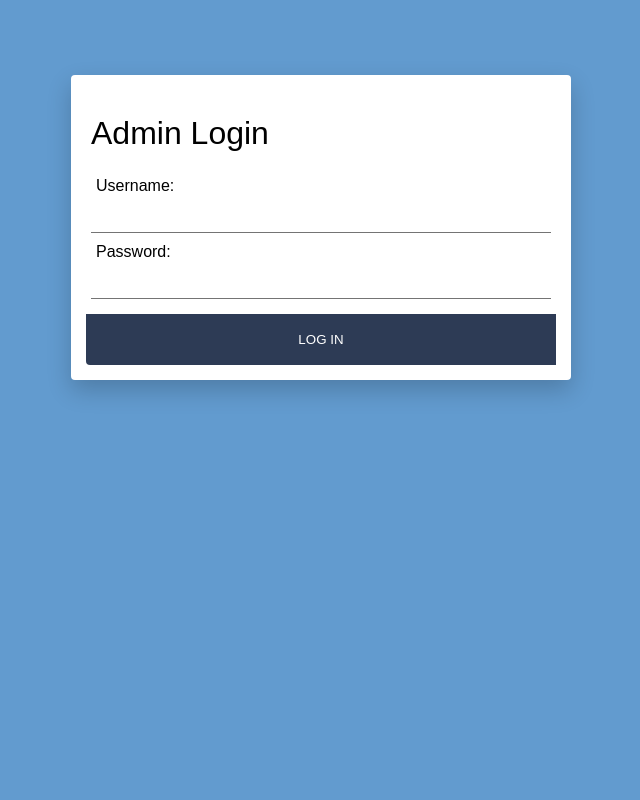
After one commit to jeaguil/patrolbot, a Django app: page /accounts/login/ in a window 1280 px wide. The commit adds this page. Shown: the whole page, without its empty margins (319-959 px from the left). Run offline with Django 3.2, Linux system fonts and the light colour scheme.

Commit message:
Login functionality implemented

```diff
--- a/pages/urls.py
+++ b/pages/urls.py
@@ -1,4 +1,7 @@
 from django.urls import path
 from . import views
 
-urlspatterns = [path("", views.welcome_view, name="welcome")]
+urlpatterns = [
+    path("", views.welcome_view, name="welcome"),
+    path("dashboard/", views.dashboard_view, name="dashboard"),
+]
--- a/pbdash/urls.py
+++ b/pbdash/urls.py
@@ -14,10 +14,12 @@ Including another URLconf
     2. Add a URL to urlpatterns:  path('blog/', include('blog.urls'))
 """
 from django.contrib import admin
-from django.urls import path
+from django.urls import path, include
 from django.views.generic.base import TemplateView
 
 urlpatterns = [
     path("", TemplateView.as_view(template_name="pages/welcome.html"), name="welcome"),
     path("admin/", admin.site.urls),
+    path("accounts/", include("django.contrib.auth.urls")),
+    path("pages/", include("pages.urls")),
 ]
--- /dev/null
+++ b/static/css/login.css
@@ -0,0 +1,63 @@
+* {
+    margin: 0;
+    padding: 5px;
+    box-sizing: border-box;
+    -webkit-font-smoothing: antialiased;
+}
+
+.login-body {
+    background: rgb(98, 155, 207);
+    font-family: "Rubik", sans-serif;
+}
+
+.login-container {
+    background: #fff;
+    width: 500px;
+    margin: 65px auto;
+    display: -webkit-box;
+    display: flex;
+    -webkit-box-orient: vertical;
+    -webkit-box-direction: normal;
+        flex-direction: column;
+    border-radius: 4px;
+    box-shadow: 0 10px 25px rgba(0, 0, 0, 0.2);
+}
+
+.login-container h1 {
+    padding: 35px 0 0 15px;
+    font-weight: 300;
+}
+
+.login-container .login-superuser input {
+    font-size: 15px;
+    display: block;
+    font-family: "Rubik", sans-serif;
+    width: 100%;
+    padding: 10px 0;
+    border: 0;
+    -webkit-transition: all 0.2s;
+    transition: all 0.2s;
+    border-bottom: 1px solid #747474;
+    outline: none;
+}
+
+.login-container .login-button button {
+    width: 100%;
+    border: none;
+    padding: 18px;
+    font-family: "Rubik", sans-serif;
+    cursor: pointer;
+    text-transform: uppercase;
+    background: #2d3b55;
+    color: #fff;
+    border-bottom-left-radius: 4px;
+    border-bottom-right-radius: 0;
+    letter-spacing: 0.02px;
+    outline: 0;
+    -webkit-transition: all 0.3s;
+    transition: all 0.3s;
+}
+
+.login-container .login-button button:hover{
+    background: #3c4d6d
+}
--- /dev/null
+++ b/templates/pages/dashboard.html
@@ -0,0 +1 @@
+<h1>Welcome to the Dashboard. <?php echo $_SESSION['username']; ?></h1>
--- a/templates/pages/welcome.html
+++ b/templates/pages/welcome.html
@@ -9,7 +9,7 @@
 <body class="wc-body">
     <div class="wc-main-container">
         <header class="wc-login-container">
-            <a href="#" class="button wc-login-bttn">Login</a>
+            <a href="accounts/login" class="button wc-login-bttn">Login</a>
         </header>
         <div class="wc-main-sheet">
             <div>
--- /dev/null
+++ b/templates/registration/login.html
@@ -0,0 +1,27 @@
+{% load static %}
+<html style="font-size: 16px;">
+
+<head>
+    <meta charset="UTF-8">
+    <title>Admin Login</title>
+    <link rel='stylesheet' type='text/css' href='{% static "css/login.css" %}'>
+</head>
+
+<body class="login-body">
+    <div class="login-container">
+        <h1>Admin Login</h1>
+        <form method="post">
+            <div class="login-superuser">
+                {% csrf_token %}
+            </div>
+            <div class="login-superuser">
+                {{ form.as_p }}
+            </div>
+            <div class="login-button">
+                <button type="submit">Log In</button>
+            </div>
+        </form>
+    </div>
+</body>
+
+</html>
```
Also changed, not shown: pages/views.py (+8 -1 lines), pbdash/settings.py (+11 -6 lines), db.sqlite3.
